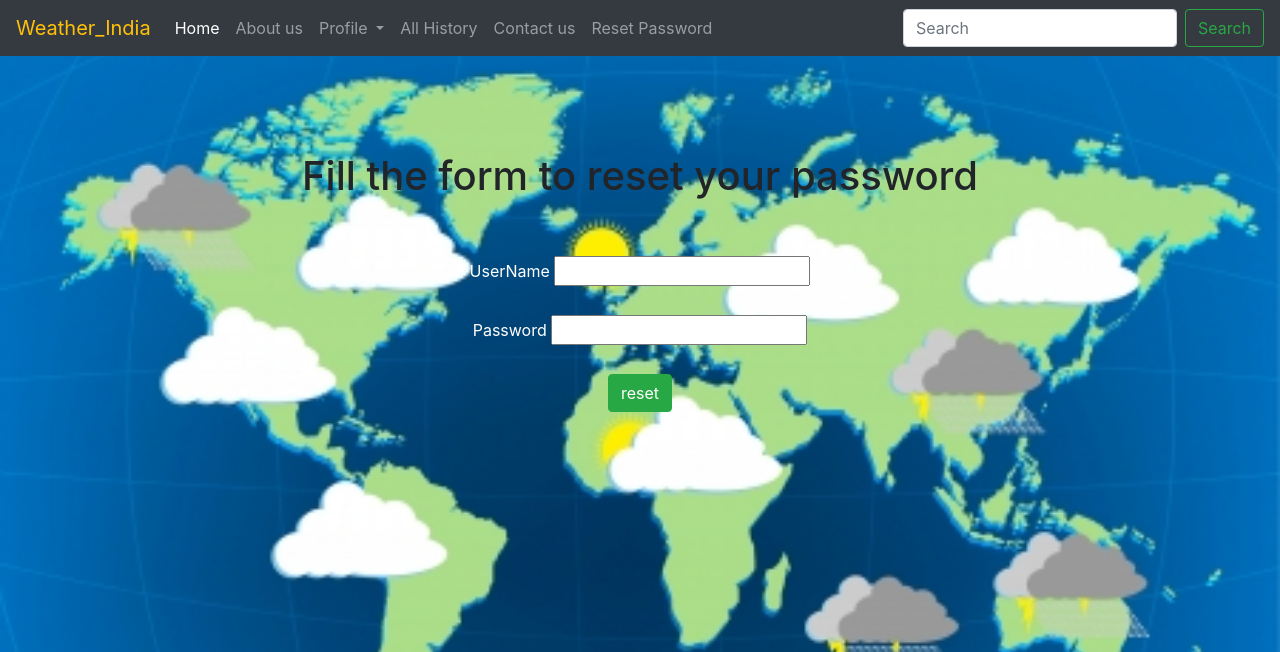
After one commit to SaiNarendraReddy98/Weather_API, a Django app: page /reset_password/ in a window 1280 px wide. The commit adds this page. Shown: the top 652 px of the page. Run offline with Django 5.2, Linux system fonts and the light colour scheme.

Commit message:
first commit

```diff
--- a/app/views.py
+++ b/app/views.py
@@ -9,6 +9,8 @@ from django.contrib.auth.decorators import login_required
 import requests
 
 # Create your views here.
+
+
 
 def registration(request):
     ufo=UserForm()
@@ -30,17 +32,35 @@ def registration(request):
             MPFDO.save()
 
             send_mail('Registration Done with Weather_API',
-            'Thank you for Registration you have successfully register in Weather_API your welcome..! Search your location in the page...!',
+
+            '''Thank you for Registration you have successfully register in Weather_API your welcome..! Search your location in the page...!
+            The Easiest Weather API -
+                       Query Global Weather Data for Free Integrate weather into your applications with the easiest-to-use global weather API including historical weather data, current conditions, up-to-date forecasts, and historical forecast information.
+
+                       Try our single-endpoint forecast and weather history API for free to see why more businesses, developers, and analysts choose Visual Crossing..
+
+                               1.Historical Weather
+                        Correlate existing business data with over 50 years of historical weather reports for every location on the Earth.
+                               2.Forecast & Current Conditions
+                        Schedule your activities and your business using current weather data and our global blended 15-day forecast.
+                               3.Historical Forecast
+                        Gain insight into customer behavior using the exact forecast that your customers saw on the day that they make their plans.
+                               4.Statistical Forecast
+                        Understand future weather conditions beyond the 15-day model-based forecast using statistical patterns and climate normals.''',
+
             'sainarendra62645@gmail.com',
             [MUFDO.email],
             fail_silently=False,
             )
 
-            return HttpResponse('Registartion Is Successfull')
+            return HttpResponse('<center><h1>Registartion Is Successfull')
         else:
-            return HttpResponse('Invalid Data')
+            return HttpResponse('<center><h1>Invalid Data')
 
     return render(request,'registration.html',d)
+
+
+
 
 
 def user_login(request):
@@ -53,9 +73,12 @@ def user_login(request):
             request.session['username'] = un
             return HttpResponseRedirect(reverse('dummy'))
         else:
-            return HttpResponse('Invalid credentials please try again...')
+            return HttpResponse('<center><h1>Invalid credentials please try again...')
 
     return render(request,'user_login.html')
+
+
+
 
 
 def dummy(request):
@@ -67,11 +90,18 @@ def dummy(request):
     return render(request,'dummy.html')
 
 
+
+
+
 @login_required
 def user_logout(request):
     logout(request)
 
     return HttpResponseRedirect(reverse('dummy'))
+
+
+
+
 
 
 @login_required
@@ -82,6 +112,9 @@ def profile_display(request):
     d={'UO':UO,'PO':PO}
 
     return render(request,'profile_display.html',d)
+
+
+
 
 
 @login_required
@@ -105,10 +138,16 @@ def search(request):
         return render(request,'search.html',d)
     return render(request,'search.html')
 
+
+
+
 def all_history(request):
     LOW = WeatherData.objects.all()
     d = {'LOW': LOW}
     return render(request,'all_history.html',d)
+
+
+
 
 
 @login_required
@@ -118,3 +157,44 @@ def user_history(request):
     LOW = WeatherData.objects.filter(username=UO)
     d={'LOW':LOW}
     return render(request,'user_history.html',d)
+
+
+
+
+
+
+def reset_password(request):
+
+    if request.method=='POST':
+        un=request.POST['un']
+        pw=request.POST['pw']
+
+        LUO=User.objects.filter(username=un)
+
+        if LUO:
+            UO=LUO[0]
+            UO.set_password(pw)
+            UO.save()
+            return HttpResponseRedirect(reverse('user_login'))
+        else:
+            return HttpResponse('<center><h1>User is not present in my DataBase')
+    return render(request,'reset_password.html')
+
+
+
+
+@login_required
+def change_password(request):
+    if request.method == 'POST':
+        password = request.POST['pw']
+        password2 = request.POST['pw2']
+        if password == password2:
+            un = request.session.get('username')
+            UO = User.objects.get(username=un)
+            UO.set_password(password)
+            UO.save()
+            return HttpResponse('<center><h1>Password change successfully')
+        else:
+            return HttpResponse('<center><h1>Password and Re-Password not match')
+
+    return render(request,'change_password.html')
--- a/templates/dummy.html
+++ b/templates/dummy.html
@@ -34,7 +34,7 @@
               <a class="nav-link" href="#">About us</a>
             </li>
             <li class="nav-item dropdown">
-              <a class="nav-link dropdown-toggle" href="#" role="button" data-toggle="dropdown" aria-expanded="false">
+              <a class="nav-link dropdown-toggle" role="button" data-toggle="dropdown">
                 Profile
               </a>
               <ul class="dropdown-menu">
@@ -46,8 +46,6 @@
                 <li><hr class="dropdown-divider"></li>
                 <li><a class="dropdown-item" href="{% url 'user_logout' %}">Logout</a></li>
                 <li><a class="dropdown-item" href="{% url 'profile_display' %}">Profile_display</a></li>
-
-
                {% else %}
                 <li><a class="dropdown-item" href="{% url 'user_login' %}">Login</a></li>
               {% endif %}
@@ -55,12 +53,18 @@
             </li>
             <li class="nav-item">
             {% if user.is_authenticated %}
-              <a class="nav-link" href="{% url 'user_history' %}">user history</a>
-            {% else %}
-              <a class="nav-link" href="{% url 'dummy' %}">Contact us</a>
-              <a class="nav-link" href="{% url 'all_history' %}">all history</a>
+              <a class="nav-link" href="{% url 'user_history' %}">User History</a>
             {% endif %}
+              <a class="nav-link" href="{% url 'all_history' %}">All History</a>
             </li>
+            <a class="nav-link" href="{% url 'dummy' %}">Contact us</a>
+            <a class="nav-link" href="{% url 'reset_password' %}">Reset Password</a>
+
+
+            {% if user.is_authenticated %}
+            <a class="nav-link" href="{% url 'change_password' %}">Change Password</a>
+          {% endif %}
+
           </ul>
 
           <form class="d-flex">
--- a/templates/profile_display.html
+++ b/templates/profile_display.html
@@ -7,7 +7,7 @@
 
 {% block body_block %}
     <center>
-        <div class="text-danger">
+        <div class="text-warning">
 
         <h1>Displaying The Details of User</h1>
         <h2>Username is {{UO.username}}</h2>
--- /dev/null
+++ b/templates/reset_password.html
@@ -0,0 +1,33 @@
+{% extends 'dummy.html' %}
+
+{% block title %}
+    <title>Home Page</title>
+
+{% endblock %}
+
+
+{% block body_block %}
+<br>
+<br>
+<br>
+<br>
+    <center>
+        <h1>
+            Fill the form to reset your password
+        </h1>
+         <br><br>
+        <form method="POST">
+            {% csrf_token %}
+            <label for="un" class="text-white">UserName</label>
+            <input type="text" name="un" id="un"><br><br>
+
+            <label for="pw" class="text-white">Password</label>
+            <input type="password" name="pw" id="pw"><br><br>
+
+            <input type="submit"  class="btn btn-success" value="reset">
+
+
+        </form>
+
+    </center>
+{% endblock %}
--- a/weather_API/urls.py
+++ b/weather_API/urls.py
@@ -30,5 +30,7 @@ urlpatterns = [
     path('search/',search,name='search'),
     path('all_history/',all_history,name='all_history'),
     path('user_history/',user_history,name='user_history'),
+    path('reset_password/',reset_password,name='reset_password'),
+    path('change_password/',change_password,name='change_password'),
 
 ]+static(settings.MEDIA_URL, document_root=settings.MEDIA_ROOT)
```
Also changed, not shown: templates/change_password.html (added, +33 -0 lines), templates/user_history.html (+5 -3 lines), db.sqlite3, media/NANI.jpg.jpg (added), media/WhatsApp_Image_2023-10-29_at_22.14.56_34aa2341.jpg (added).
